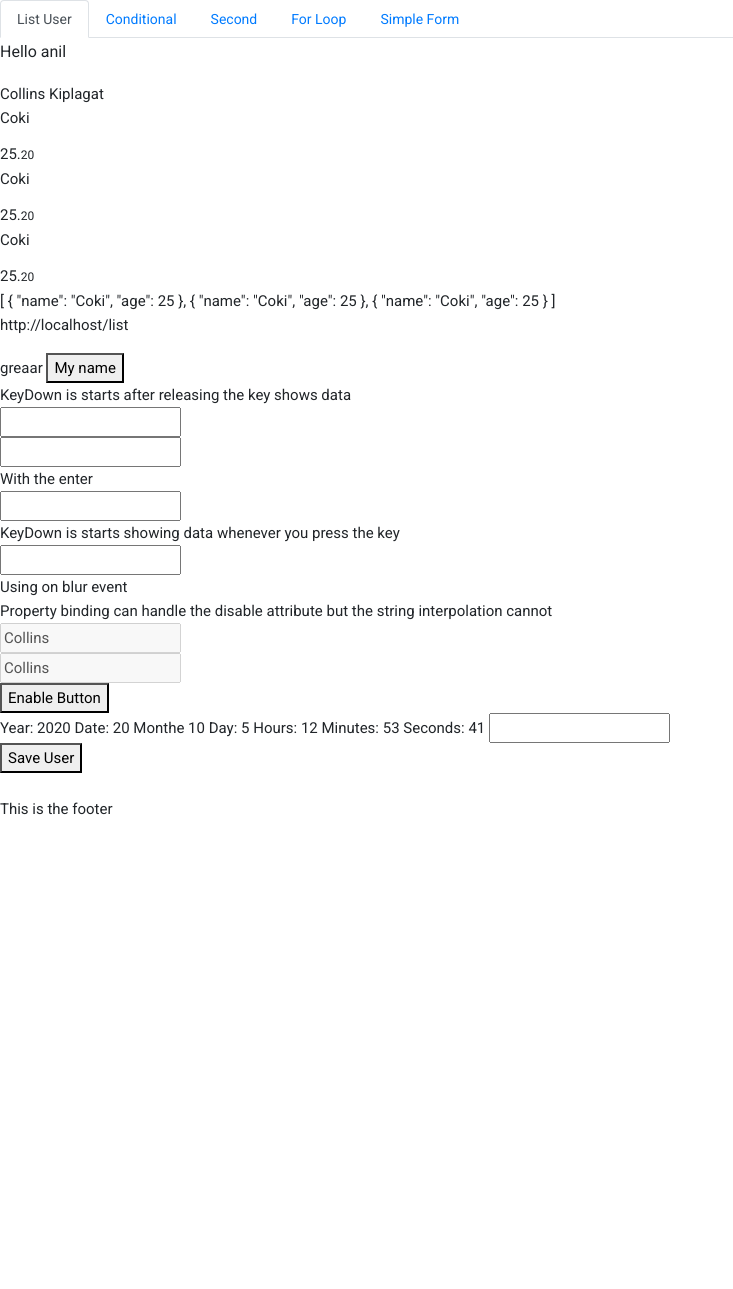
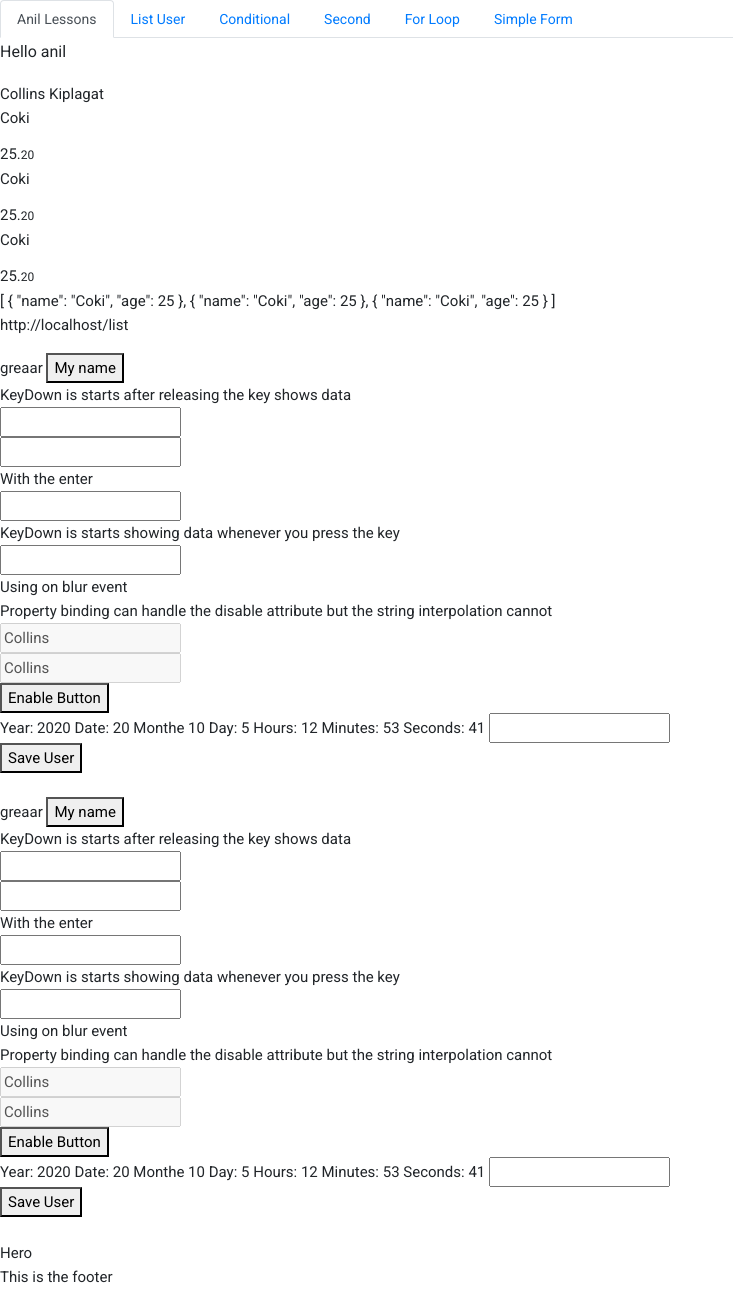
Before and after one commit to cokikip/Angular10Anil, an Angular app: page /list in a window 1280 px wide. Shown: the whole page, without its empty margins (0-733 px from the left). Before the commit the page ends 821 px from the top, so only its background shows below. Built offline with nearby package versions, Linux system fonts and the light colour scheme.

Commit message:
pass data from parent to child

```diff
--- a/src/app/app.component.html
+++ b/src/app/app.component.html
@@ -12,6 +12,9 @@
   <div>{{obj|json}}</div>
   <h4>{{siteName}}</h4>
   <router-outlet></router-outlet>
-  <app-footer>Z</app-footer>
+  <app-user-list [hero]="dataName"></app-user-list>
+  <app-footer></app-footer>
   </h4>
+
+
 </div>
--- a/src/app/app.component.ts
+++ b/src/app/app.component.ts
@@ -9,6 +9,7 @@ export class AppComponent {
   title = 'anil';
   names: string = "Collins Kiplagat"
   siteName= window.location.href
+  dataName="Hero"
 
 
   getName() {
--- a/src/app/header/header.component.html
+++ b/src/app/header/header.component.html
@@ -1,5 +1,8 @@
 <nav>
   <ul ngbNav #nav="ngbNav" class="nav-tabs">
+    <li ngbNavItem>
+      <a ngbNavLink routerLink="/">Anil Lessons</a>
+    </li>
     <li ngbNavItem>
       <a ngbNavLink routerLink="/list">List User</a>
     </li>
--- a/src/app/users/user-list/user-list.component.html
+++ b/src/app/users/user-list/user-list.component.html
@@ -48,4 +48,6 @@
 
 
 
+
+  {{hero}}
 </div>
--- a/src/app/users/user-list/user-list.component.ts
+++ b/src/app/users/user-list/user-list.component.ts
@@ -1,4 +1,4 @@
-import { Component, OnInit } from '@angular/core';
+import { Component, Input, OnInit } from '@angular/core';
 
 @Component({
   selector: 'app-user-list',
@@ -9,6 +9,7 @@ export class UserListComponent implements OnInit {
   collins = "Collins"
   usersData:string=""
   disableBtn=true
+  @Input() hero;
 
   constructor() { }
 
```
Also changed, not shown: src/app/app.module.ts (+8 -2 lines), src/app/home/home.component.html (+3 -3 lines).
